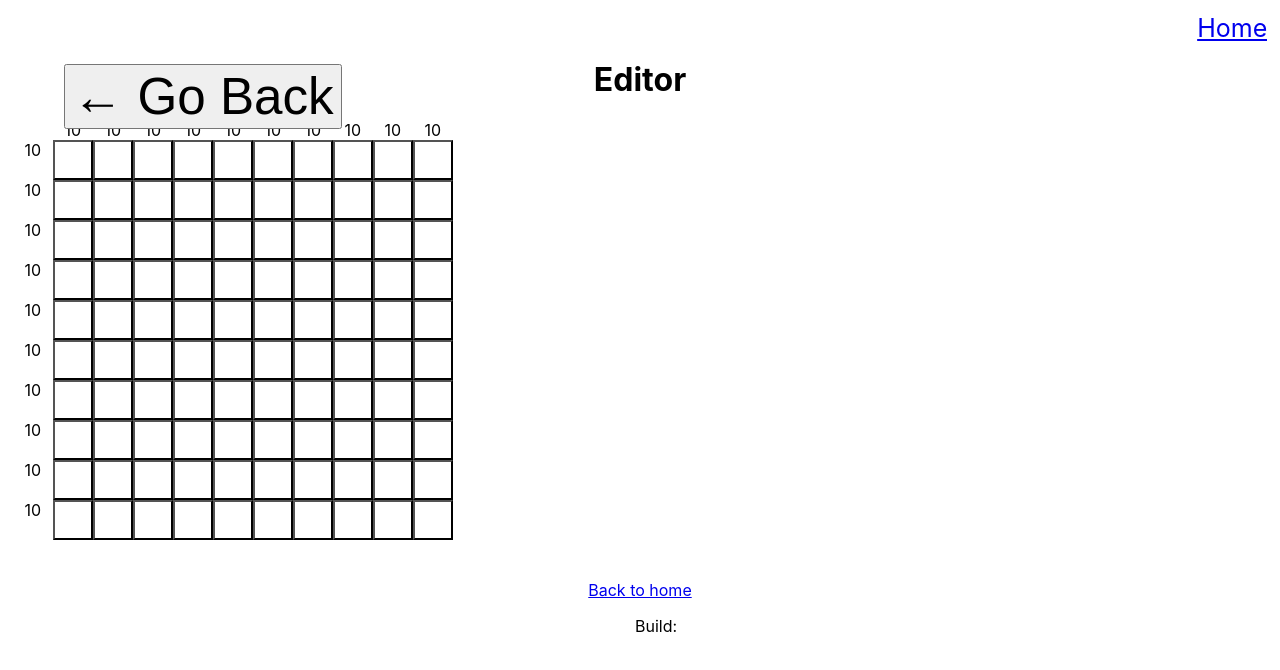
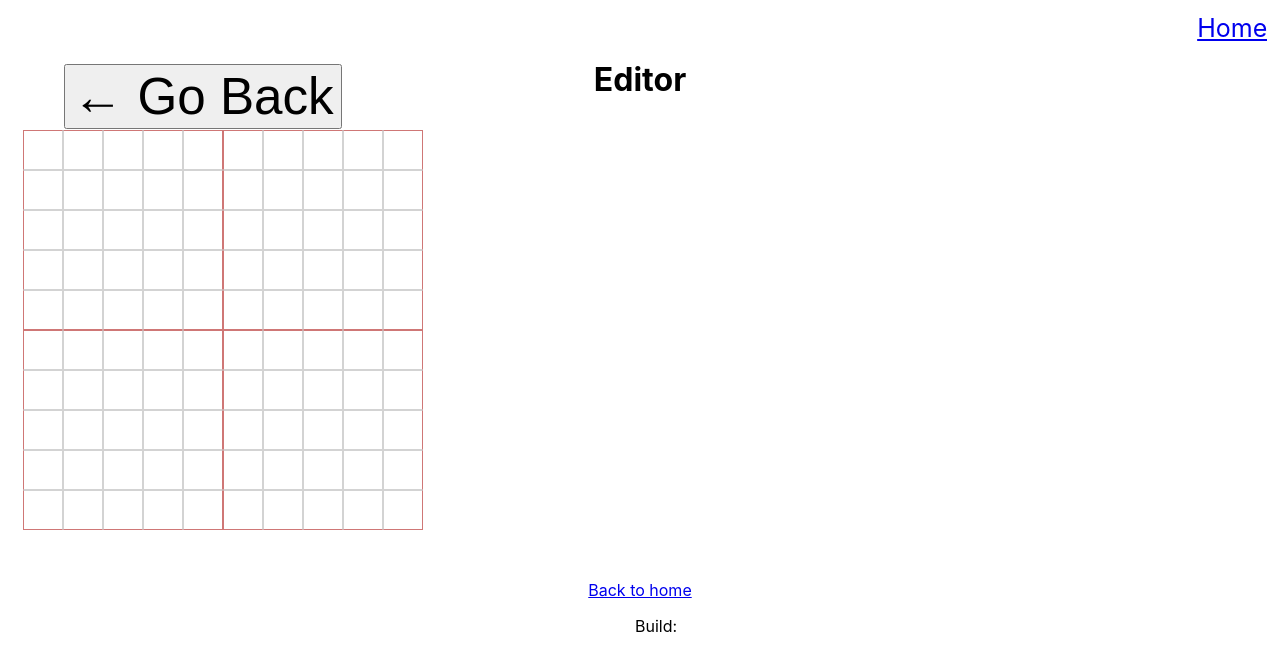
Before and after one commit to rachid-o/nonosuus, a React (Create React App) app: page /#/editor in a window 1280 px wide. Shown: the top 670 px of the page. Built offline with nearby package versions, Linux system fonts and the light colour scheme.

Commit message:
Improve editor

```diff
--- a/src/components/editor/editor.tsx
+++ b/src/components/editor/editor.tsx
@@ -8,6 +8,9 @@ const height = 10;
 
 const cells = Array.from({ length: height }, () => Array(width).fill(CellState.Empty));
 
+const normalBorder = "1px solid lightgray"; // #6995C2, 316BB6
+const helpBorder = "1px solid #cf7776"; // #fa7875, 0844AB
+
 const solution: Array<Position> = [];
 for (let row = 0; row < height; row++) {
   for (let col = 0; col < width; col++) {
@@ -17,15 +20,21 @@ for (let row = 0; row < height; row++) {
 
 type SquareProps = {
   value: CellState;
+  position: { row: number; col: number };
+
   onClick: () => void;
 };
 
-const Square: React.FC<SquareProps> = ({ value, onClick }) => (
+const Square: React.FC<SquareProps> = ({ value, position, onClick }) => (
   <button
     style={{
       width: "40px",
       height: "40px",
       backgroundColor: value === CellState.Filled ? "black" : "white",
+      borderRight: position.col > 0 && (position.col + 1) % 5 === 0 ? helpBorder : normalBorder,
+      borderLeft: position.col % 5 === 0 ? helpBorder : normalBorder,
+      borderBottom: position.row > 0 && (position.row + 1) % 5 === 0 ? helpBorder : normalBorder,
+      borderTop: position.row % 5 === 0 ? helpBorder : normalBorder,
     }}
     onClick={onClick}
   >
@@ -41,22 +50,19 @@ const Editor: React.FC = () => {
   };
 
   return (
-    <div>
+    <div style={{ padding: "10px" }}>
       <div style={{ display: "flex" }}>
         <div style={{ width: "40px" }}></div>
-        {editorState.getColumnHeaders().map((header, index) => (
-          <div key={index} style={{ width: "40px", textAlign: "center" }}>
-            {header}
-          </div>
-        ))}
       </div>
       {editorState.getCells().map((row, rowIndex) => (
         <div key={rowIndex} style={{ display: "flex" }}>
-          <div style={{ width: "40px", textAlign: "center" }}>
-            {editorState.getRowHeaders()[rowIndex]}
-          </div>
           {row.map((cell, colIndex) => (
-            <Square key={colIndex} value={cell} onClick={() => handleClick(rowIndex, colIndex)} />
+            <Square
+              position={{ row: rowIndex, col: colIndex }}
+              key={colIndex}
+              value={cell}
+              onClick={() => handleClick(rowIndex, colIndex)}
+            />
           ))}
         </div>
       ))}
```
